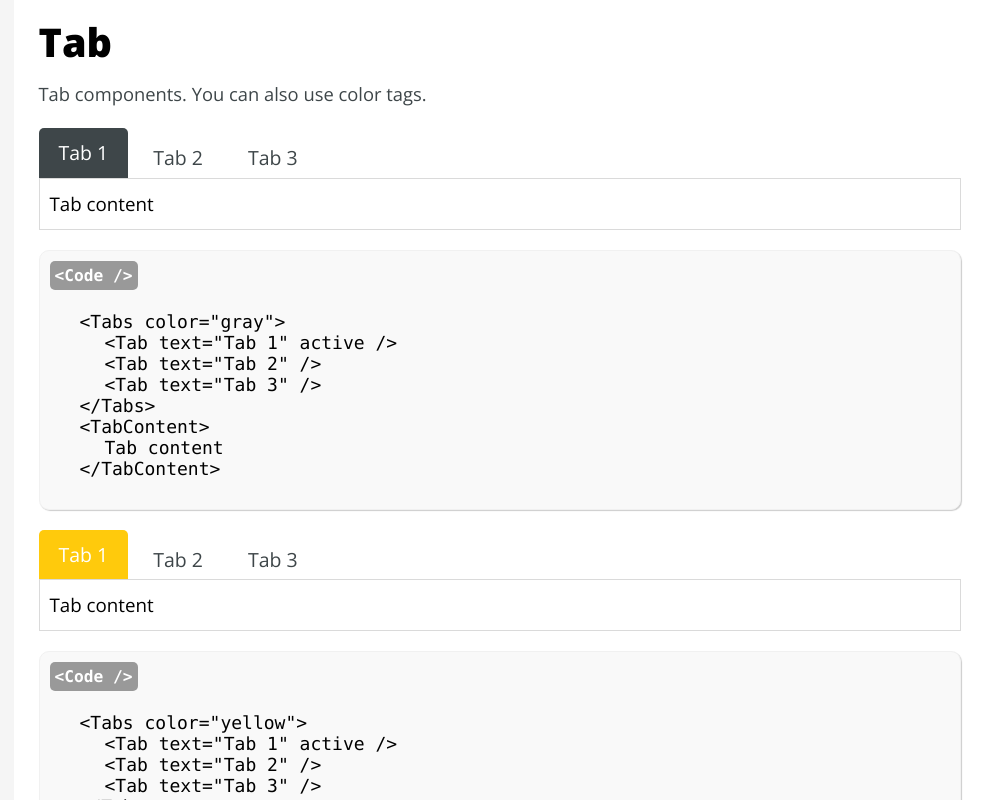
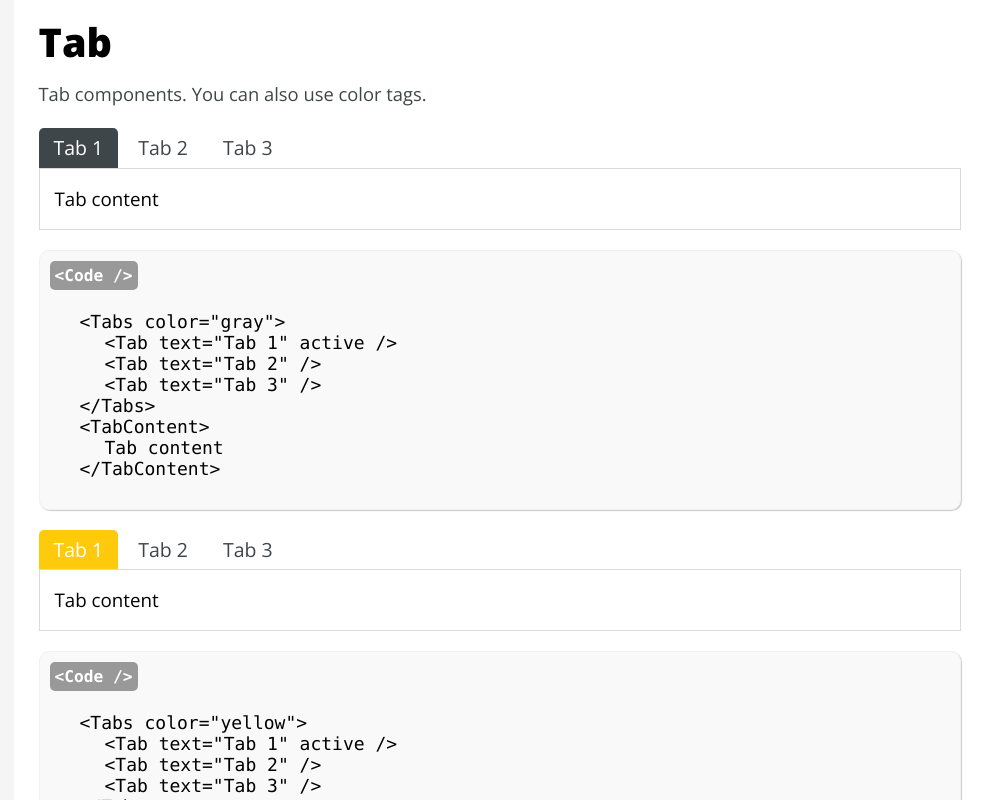
Before and after one commit to cenksari/react-ui-components, a React (Create React App) app: page / in a window 1280 px wide. Shown: the part 8040-8840 px from the top of the page, without its empty margins (294-1280 px from the left). Built offline with nearby package versions, Linux system fonts and the light colour scheme.

Commit message:
tab size

```diff
--- a/public/ui.css
+++ b/public/ui.css
@@ -629,7 +629,7 @@ button.disabled {
   font-weight: 400;
   color: var(--gray);
   border-radius: 0;
-  padding: 10px 20px;
+  padding: 10px 15px;
   background-color: var(--white);
   border-top-left-radius: 3px;
   border-top-right-radius: 3px;
@@ -637,7 +637,6 @@ button.disabled {
 
 .tabs .tab-bar .tab a.active,
 .tabs .tab-bar .tab button.active {
-  padding: 15px 20px;
   color: var(--white);
   pointer-events: none;
   border-top-left-radius: 5px;
@@ -680,7 +679,7 @@ button.disabled {
 }
 
 .tab-content {
-  padding: 10px;
+  padding: 15px;
   border-left: 1px solid #dadada;
   border-right: 1px solid #dadada;
   border-bottom: 1px solid #dadada;
@@ -705,6 +704,7 @@ button.disabled {
 
 .card-title h6 {
   margin-bottom: 0;
+  font-weight: 500;
 }
 
 .card-title button i {
@@ -739,7 +739,6 @@ button.disabled {
 
 .medium-card .card-title h6 {
   font-size: 1em;
-  font-weight: 500;
 }
 
 .medium-card .card-content p {
@@ -753,7 +752,6 @@ button.disabled {
 
 .small-card .card-title h6 {
   font-size: 0.9em;
-  font-weight: 500;
 }
 
 .small-card .card-content p {
```
